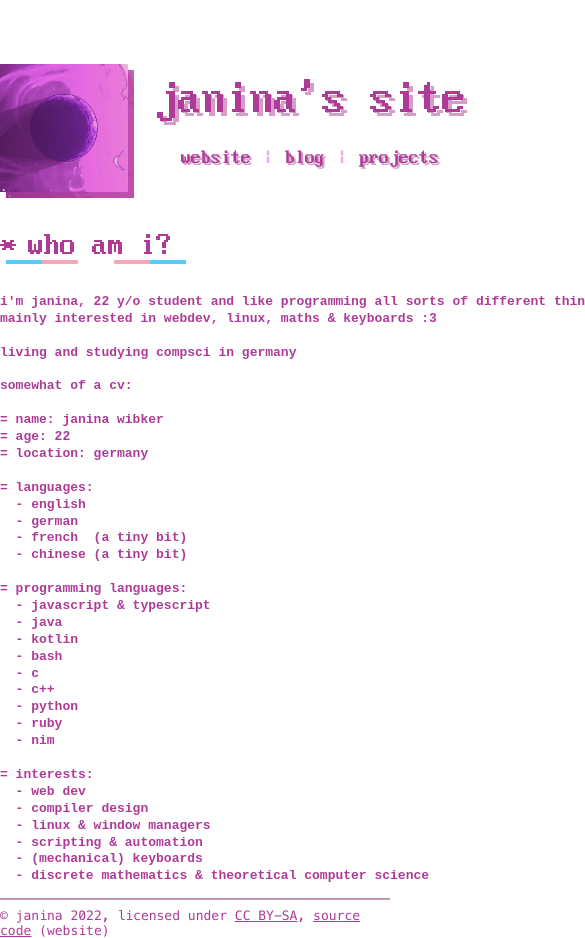
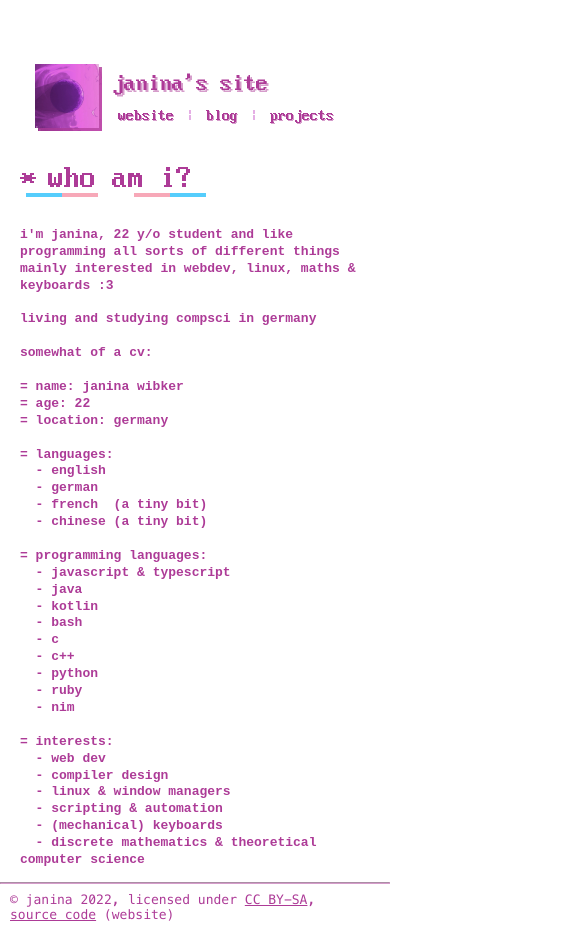
Before and after one commit to JaninaWibker/website-janina, an Eleventy site: page index.njk in a window 390 px wide. Shown: the whole page, 585 px wide, since content can reach past the window. Built offline with nearby package versions, Linux system fonts and the light colour scheme; Eleventy itself is replaced by a stand-in of ours; files that its build step writes are made by us from their sources; what eleventy-sass would draw is missing.

Commit message:
added partial mobile support and a favicon

```diff
--- a/_includes/components/footer.njk
+++ b/_includes/components/footer.njk
@@ -1,3 +1,4 @@
 {% macro footer() %}
-© janina 2022, licensed under <a href="https://creativecommons.org/licenses/by-sa/4.0/">CC BY-SA</a>, <a href="https://example.com/TODO">source code</a> (website)
+<span class="line">© janina 2022, licensed under <a href="https://creativecommons.org/licenses/by-sa/4.0/">CC BY-SA</a>, </span>
+<span class="line"><a href="https://example.com/TODO">source code</a> (website)</span>
 {% endmacro %}
--- a/_includes/components/header.njk
+++ b/_includes/components/header.njk
@@ -15,9 +15,9 @@
   <header>
     <div class="img-container">
       <div class="lower-image-backdrop"></div>
-      <img class="lower-image" src="/img/pp.png" />
+      <img class="lower-image" aria-hidden="true" src="/img/pp_smol.png" />
       <div class="upper-image-backdrop"></div>
-      <img class="upper-image" src="/img/pp.png" tab-index={0} />
+      <img class="upper-image" role="button" alt="profile picture - click or press space/enter to toggle theme" src="/img/pp_smol.png" tab-index={0} />
     </div>
     <div class="text-container">
       <div class="title">
--- a/_includes/layouts/base.njk
+++ b/_includes/layouts/base.njk
@@ -22,6 +22,8 @@
     <meta property="og:locale" content="en-US" />
     <meta property="og:url"    content="{{ metadata.url }}{{ page.url.substring(1) }}" />
     <meta property="og:image"  content="{{ metadata.url }}img/pp.png" />
+
+    <link rel="icon" href="img/pp_smol.png" type="image/png" />
   </head>
   <body>
 
--- a/css/header.scss
+++ b/css/header.scss
@@ -1,6 +1,8 @@
 header {
 
   width: 500px;
+  padding-left: 10px;
+  padding-right: 10px;
 
   --displacement: 6px;
   --dimensions: 128px;
@@ -87,3 +89,32 @@ header {
 
   }
 }
+
+@media screen and (max-width: 700px) {
+  header {
+
+    width: 320px;
+
+    --dimensions: 64px;
+    --displacement: 3px;
+    --shadow-size-x: 2px;
+    --shadow-size-y: 2px;
+
+    .text-container {
+
+      margin-left: 10px;
+      margin-right: 10px;
+
+      .title {
+        font-size: 24px;
+        margin-top: 4px;
+        margin-bottom: 4px;
+      }
+
+      .links {
+        margin-top: 12px;
+        font-size: 16px;
+      }
+    }
+  }
+}
--- a/css/main.scss
+++ b/css/main.scss
@@ -15,7 +15,7 @@ body {
 pre {
   direction: ltr;
   text-align: left;
-  white-space: pre;
+  white-space: pre-wrap;
   word-spacing: normal;
   word-break: normal;
   -moz-tab-size: 2;
@@ -28,7 +28,7 @@ pre {
 }
 
 .main {
-  max-width: 860px;
+  max-width: 820px;
   margin-left: auto;
   margin-right: auto;
 }
@@ -48,6 +48,13 @@ pre {
 footer {
   font-family: var(--monospace);
   font-size: 13px;
+  margin-left: 10px;
+  margin-right: 10px;
+  margin-bottom: 10px;
+
+  .line {
+    display: inline-block;
+  }
 }
 
 h1 {
@@ -132,6 +139,9 @@ a[href]:visited {
   font-family: var(--monospace);
   font-weight: bold;
   font-size: 13px;
+
+  margin-left: 20px;
+  margin-right: 20px;
 }
 
 .projects {
@@ -203,6 +213,8 @@ a[href].blog-tag:focus {
 
 .tmpl-blog {
   color: var(--tertiary-color);
+  margin-left: 20px;
+  margin-right: 20px;
 
   h1 {
     font-family: var(--monospace);
@@ -239,3 +251,11 @@ a[href].blog-tag:focus {
     font-size: 14px;
   }
 }
+
+@media screen and (max-width: 700px) {
+  .tmpl-blog {
+    h1 {
+      font-size: 22px;
+    }
+  }
+}
```
Also changed, not shown: img/pp_smol.png (added).
